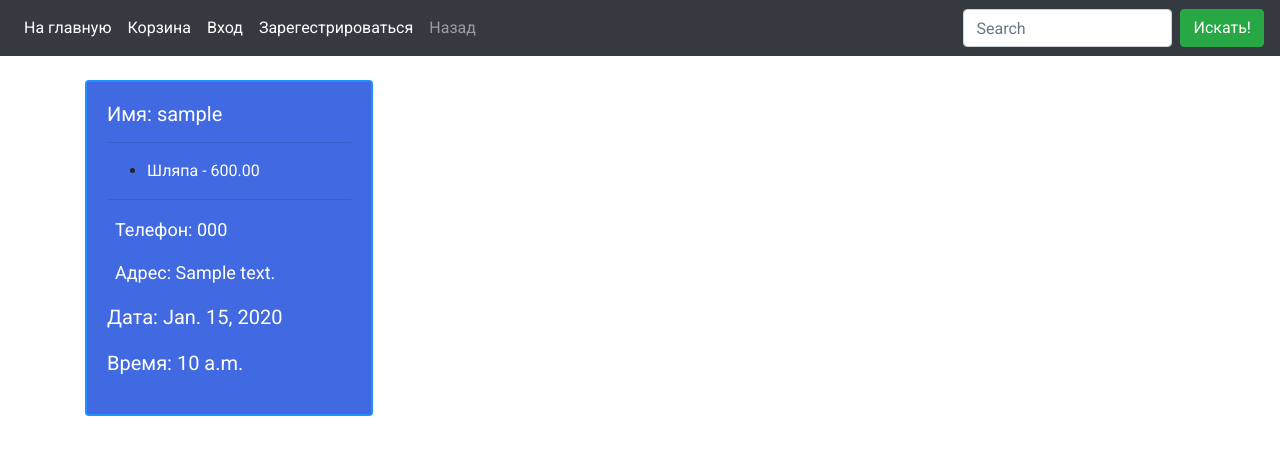
After one commit to AzatKaparov/homework_56_6_azat, a Django app: page /order/1/ in a window 1280 px wide. The commit adds this page. Shown: the top 455 px of the page. Run offline with Django 3.2, Linux system fonts and the light colour scheme; data comes from the database, SQL or seed files in the repository; tables that the repository leaves empty hold one stand-in row (values such as "Sample post"); parts of the project's set-up code (start-up, migrations or seed data) failed here and were passed over; some libraries are stand-ins or nearby versions.

Commit message:
Добавлена страница просмотра заказов

```diff
--- a/source/webapp/models.py
+++ b/source/webapp/models.py
@@ -53,6 +53,7 @@ class Order(models.Model):
     products = models.ManyToManyField('webapp.Product', related_name='orders', through='webapp.ProductOrder',
                                       through_fields=('order', 'product', 'product_amount'), blank=True,
                                       verbose_name='Продукты')
+    user = models.ForeignKey('auth.User', related_name='order', on_delete=models.PROTECT, null=True)
 
 
 class ProductOrder(models.Model):
--- a/source/webapp/static/css/style.css
+++ b/source/webapp/static/css/style.css
@@ -123,4 +123,14 @@ img{
     border: solid 2px #8b9093;
 }
 
-ю
+.products_in_list {
+    color: white;
+}
+
+#order-link {
+    color: white;
+}
+
+#order-link:hover {
+    color: yellow;
+}
--- a/source/webapp/templates/base.html
+++ b/source/webapp/templates/base.html
@@ -16,7 +16,7 @@
 <body>
 <nav class="navbar  navbar-expand-lg navbar-dark bg-dark">
   {% if user.is_authenticated %}
-  <a class="navbar-brand" href="{% url 'accounts:detail' request.user.pk %}">Профиль</a>
+  <a class="navbar-brand" href="{% url 'webapp:order_list' %}">Мои заказы</a>
   <button class="navbar-toggler" type="button" data-toggle="collapse" data-target="#navbarSupportedContent" aria-controls="navbarSupportedContent" aria-expanded="false" aria-label="Toggle navigation">
     <span class="navbar-toggler-icon"></span>
   </button>
--- /dev/null
+++ b/source/webapp/templates/order/order_view.html
@@ -0,0 +1,30 @@
+{% extends "base.html" %}
+
+{% block title %}View{% endblock %}
+
+{% block menu %}
+<li class="nav-item">
+    <a class="nav-link" href="{% url 'webapp:order_list' %}">Назад</a>
+</li>
+{% endblock %}
+
+{% block content %}
+    <div id="card-view" class="card my-4" style="width: 18rem">
+          <div class="card-body">
+              <h5 class="card-title">Имя: {{ order.user_name }}</h5>
+                  <hr/>
+              {% for i in order.products.all %}
+                <ul>
+                <li>
+                    <p class="products_in_list">{{ i.name }} - {{ i.price }}</p>
+                </li>
+                </ul>
+              {% endfor %}
+                  <hr/>
+              <p class="card-text px-2">Телефон: {{ order.phone }}</p>
+              <p class="card-text px-2">Адрес: {{ order.address }}</p>
+              <p class="price">Дата: {{ order.date.date }}</p>
+              <p class="price">Время: {{ order.date.time }}</p>
+          </div>
+    </div>
+{% endblock %}
--- a/source/webapp/urls.py
+++ b/source/webapp/urls.py
@@ -1,5 +1,6 @@
 from webapp.views import ProductIndexView, ProductView, ProductCreateView, ProductDeleteView, \
-    ProjectUpdateView, BasketCreateView, BasketIndexView, BasketDeleteView, OrderCreateView
+    ProjectUpdateView, BasketCreateView, BasketIndexView, BasketDeleteView, OrderCreateView, \
+    OrderList, OrderView
 from django.urls import path
 
 app_name = 'webapp'
@@ -13,5 +14,7 @@ urlpatterns = [
     path('product/<int:pk>/basket', BasketCreateView.as_view(), name='basket_create'),
     path('product/basket', BasketIndexView.as_view(), name='basket_index'),
     path('basket/<int:pk>/delete', BasketDeleteView.as_view(), name='basket_delete'),
-    path('order/create', OrderCreateView.as_view(), name='order_create')
+    path('order/create', OrderCreateView.as_view(), name='order_create'),
+    path('order/list', OrderList.as_view(), name='order_list'),
+    path('order/<int:pk>/', OrderView.as_view(), name='order_view')
 ]
--- a/source/webapp/views/order_views.py
+++ b/source/webapp/views/order_views.py
@@ -1,5 +1,5 @@
 from django.shortcuts import redirect
-from django.views.generic import View
+from django.views.generic import View, ListView, DetailView
 from webapp.models import Order, Basket, ProductOrder, Product
 from webapp.forms import OrderForm
 
@@ -8,9 +8,18 @@ class OrderCreateView(View):
     def post(self, request, *args, **kwargs):
         form = OrderForm(data=request.POST)
         if form.is_valid():
-            order = Order.objects.create(user_name=form.cleaned_data['user_name'],
-                                         phone=form.cleaned_data['phone'],
-                                         address=form.cleaned_data['address'])
+            if self.request.user.is_authenticated:
+                order = Order.objects.create(
+                    user_name=form.cleaned_data['user_name'],
+                    phone=form.cleaned_data['phone'],
+                    address=form.cleaned_data['address'],
+                    user=self.request.user)
+            else:
+                order = Order.objects.create(
+                    user_name=form.cleaned_data['user_name'],
+                    phone=form.cleaned_data['phone'],
+                    address=form.cleaned_data['address'],
+                    user=None)
 
             for i in Basket.objects.all():
                 product = Product.objects.get(pk=i.products.pk)
@@ -21,3 +30,24 @@ class OrderCreateView(View):
         Basket.objects.all().delete()
 
         return redirect('webapp:index')
+
+
+class OrderList(ListView):
+    model = Order
+    template_name = 'order/order_list.html'
+    context_object_name = 'orders'
+
+    def get_queryset(self):
+        queryset = Order.objects.filter(user=self.request.user)
+        return queryset
+
+
+class OrderView(DetailView):
+    model = Order
+    template_name = 'order/order_view.html'
+    context_object_name = 'order'
+
+    def get_context_data(self, *, object_list=None, **kwargs):
+        context = super().get_context_data(object_list=object_list, **kwargs)
+        print(self.object.products.all())
+        return context
--- a/source/webapp/views/product_views.py
+++ b/source/webapp/views/product_views.py
@@ -45,7 +45,6 @@ class ProductIndexView(ListView):
         return None
 
 
-
 class ProductView(DetailView):
     template_name = 'product/product_view.html'
     model = Product
```
Also changed, not shown: source/webapp/templates/order/order_list.html (+21 -9 lines), source/webapp/migrations/0010_order_user.py (added).
